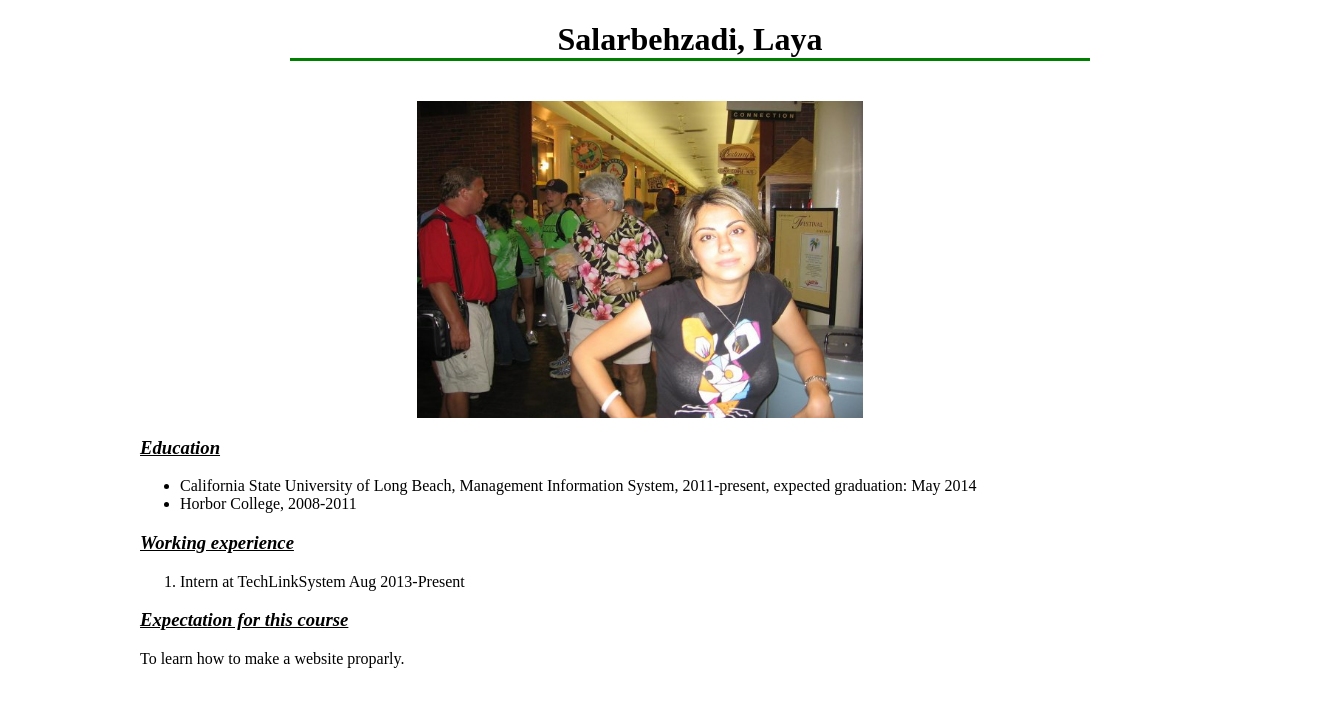
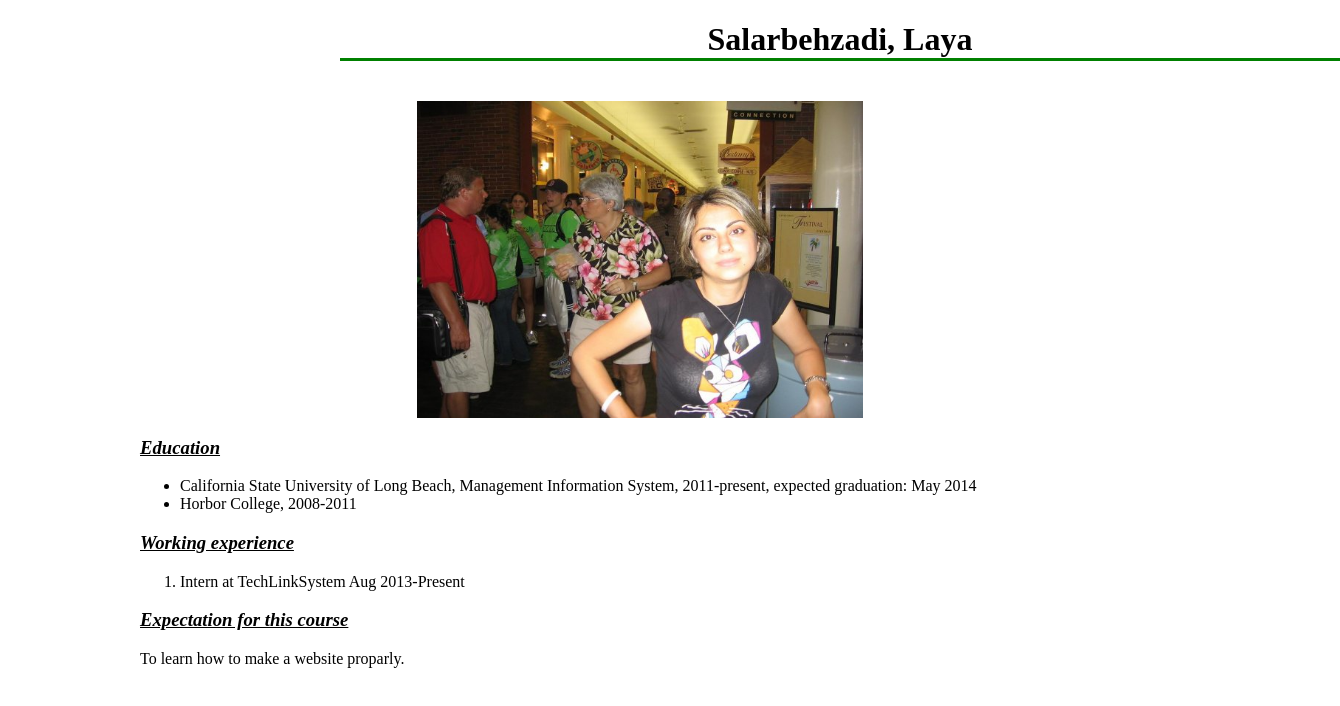
Before and after one commit to layasb/IS445homeworks, a plain HTML site: page IS445HW1/index.html in a window 1280 px wide. Shown: the whole page, 1340 px wide, since content can reach past the window. Drawn offline with Linux system fonts and the light colour scheme.

Commit message:
7th commit

```diff
--- a/IS445HW1/index.html
+++ b/IS445HW1/index.html
@@ -15,9 +15,9 @@
     h1 {
         text-align:center;
         border-bottom: 3px solid green;
-        margin-left:150px;
-        margin-right:150px;
-        width:800px;
+        margin-left:200px;
+        margin-right:200px;
+        width:1000px;
         }
 
     img
```
Also changed, not shown: index.html (+3 -3 lines).
